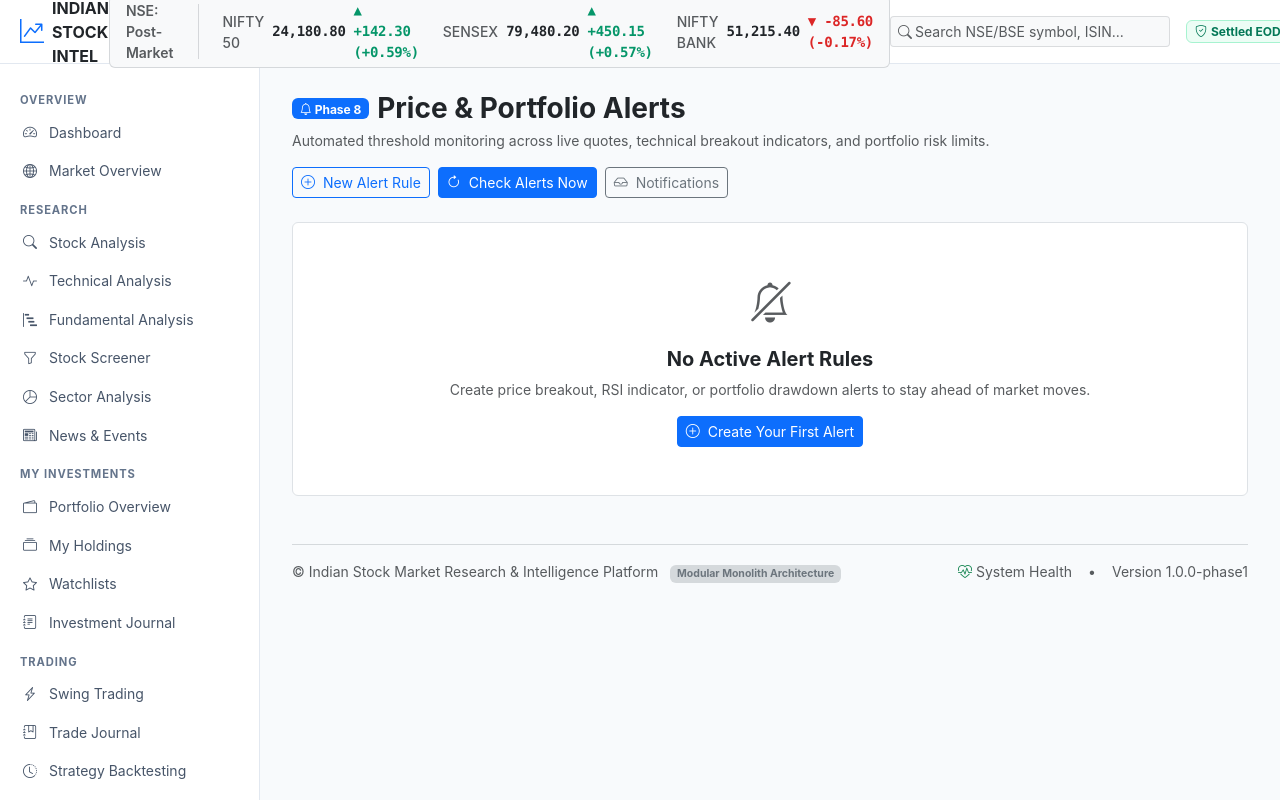
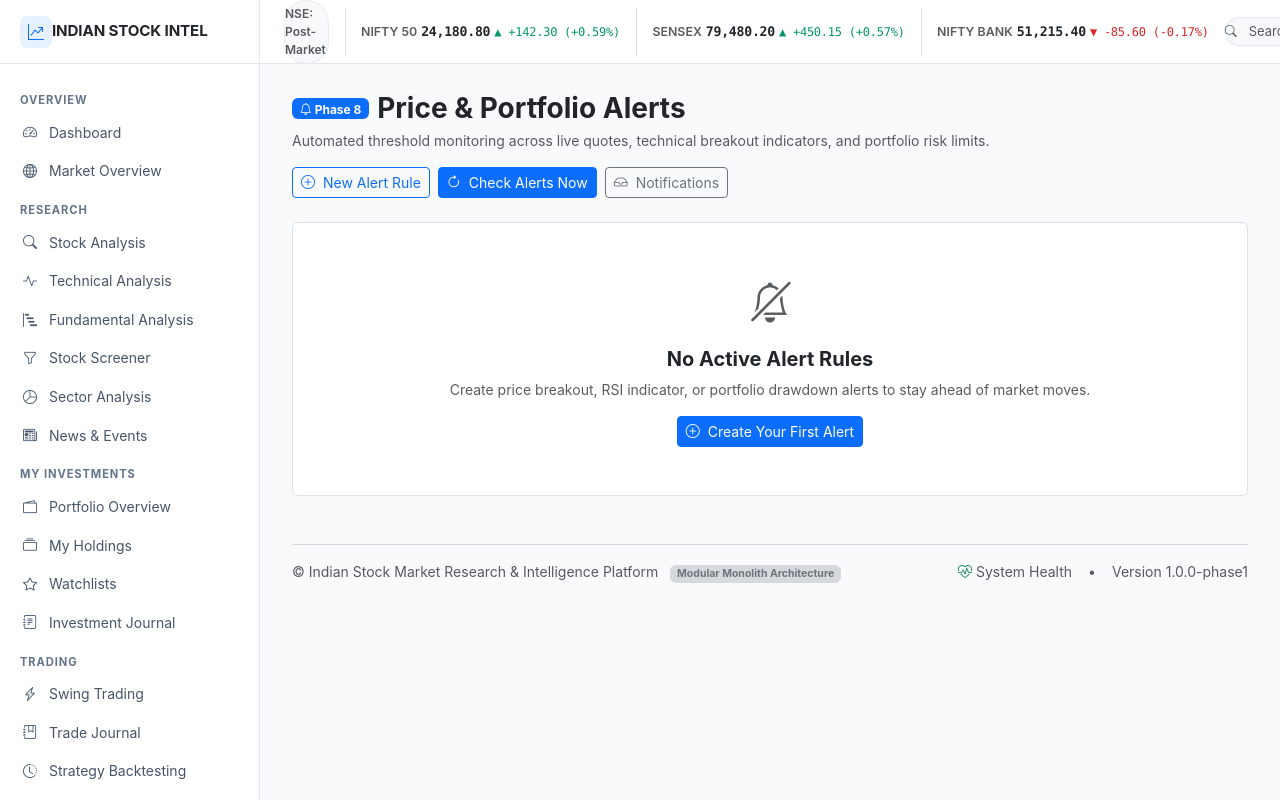
Before and after one commit to Shreesha666/KuberLens, a Django app: page /alerts/ in a window 1280 px wide. Run offline with Django 5.2, Linux system fonts and the light colour scheme; the visitor is signed in with stand-in values (Sample User, id 1); data that the repository does not hold is empty; parts of the project's set-up code (start-up, migrations or seed data) failed here and were passed over; some libraries are stand-ins or nearby versions.

Commit message:
fix(ui): polish top navbar layout, branding alignment, and inline ticker styling

```diff
--- a/static/css/theme.css
+++ b/static/css/theme.css
@@ -59,7 +59,40 @@ body {
     z-index: 1030;
     display: flex;
     align-items: center;
+    padding: 0;
+}
+
+.header-brand-box {
+    width: var(--sidebar-width);
+    height: 100%;
     padding: 0 1.25rem;
+    border-right: 1px solid var(--border-color);
+    flex-shrink: 0;
+    display: flex;
+    align-items: center;
+    background-color: var(--bg-surface);
+}
+
+.header-main-bar {
+    flex-grow: 1;
+    height: 100%;
+    padding: 0 1.5rem;
+    display: flex;
+    align-items: center;
+    justify-content: space-between;
+    gap: 1rem;
+    min-width: 0;
+}
+
+@media (max-width: 991.98px) {
+    .header-brand-box {
+        width: auto;
+        border-right: none;
+        padding: 0 1rem;
+    }
+    .header-main-bar {
+        padding: 0 1rem;
+    }
 }
 
 /* Sidebar */
--- a/templates/base/_header.html
+++ b/templates/base/_header.html
@@ -1,62 +1,73 @@
 {% load static %}
-<header id="top-header" class="d-flex align-items-center justify-content-between">
-    <!-- Left: Brand Logo & Mobile Toggle -->
-    <div class="d-flex align-items-center gap-3">
-        <button id="mobile-sidebar-toggle" class="btn btn-outline-secondary btn-sm d-lg-none" type="button" aria-label="Toggle Navigation">
+<header id="top-header">
+    <!-- Left: Brand Logo Container (matches 260px sidebar width exactly on desktop) -->
+    <div class="header-brand-box">
+        <button id="mobile-sidebar-toggle" class="btn btn-outline-secondary btn-sm d-lg-none me-2" type="button" aria-label="Toggle Navigation">
             <i class="bi bi-list fs-5"></i>
         </button>
-        <a href="{% url 'dashboard:index' %}" class="text-decoration-none d-flex align-items-center gap-2 text-body"
+        <a href="{% url 'dashboard:index' %}" class="text-decoration-none d-flex align-items-center gap-2.5 text-body text-nowrap"
            hx-get="{% url 'dashboard:index' %}" hx-target="#main-content" hx-push-url="true">
-            <span class="fs-4 text-primary"><i class="bi bi-graph-up-arrow"></i></span>
-            <span class="fw-bold tracking-tight d-none d-sm-inline">INDIAN STOCK INTEL</span>
+            <div class="bg-primary bg-opacity-10 text-primary rounded-3 d-inline-flex align-items-center justify-content-center" style="width: 32px; height: 32px;">
+                <i class="bi bi-graph-up-arrow fs-6"></i>
+            </div>
+            <span class="fw-bold tracking-tight text-nowrap text-body" style="font-size: 0.95rem; letter-spacing: -0.01em;">INDIAN STOCK INTEL</span>
         </a>
     </div>
 
+    <!-- Main Bar: Center Market Ticker + Right Controls -->
+    <div class="header-main-bar">
         <!-- Center: Indices Ticker (Desktop) -->
-    <div class="d-none d-xl-flex align-items-center gap-4 bg-body-tertiary px-3 py-1 rounded border border-secondary border-opacity-25">
-        <div class="d-flex align-items-center gap-2">
-            <span class="badge {% if market_status.is_open %}bg-success{% else %}bg-secondary{% endif %} rounded-circle p-1" style="width: 8px; height: 8px;"></span>
-            <span class="small text-muted fw-semibold">{{ market_status.exchange }}: {{ market_status.session_name }}</span>
+        <div class="d-none d-xl-flex align-items-center gap-3">
+            <!-- Market Status Pill -->
+            <div class="d-inline-flex align-items-center gap-1.5 px-2.5 py-1 rounded-pill bg-body-tertiary border border-secondary border-opacity-10" style="font-size: 0.75rem;">
+                <span class="badge {% if market_status.is_open %}bg-success{% else %}bg-secondary{% endif %} rounded-circle p-1" style="width: 7px; height: 7px;"></span>
+                <span class="text-muted fw-semibold">{{ market_status.exchange }}: {{ market_status.session_name }}</span>
             </div>
-        <div class="vr my-1 text-secondary"></div>
+
+            <div class="vr my-2 text-secondary opacity-25"></div>
+
             {% for item in market_ticker %}
-        <div class="d-flex align-items-center gap-2 small">
-            <span class="text-muted fw-medium">{{ item.symbol }}</span>
-            <span class="fw-bold num-mono text-body">{{ item.price }}</span>
-            <span class="num-mono {% if item.is_positive %}text-gain{% else %}text-loss{% endif %}">
+            <div class="d-flex align-items-baseline gap-1.5 small text-nowrap">
+                <span class="text-muted fw-semibold" style="font-size: 0.775rem;">{{ item.symbol }}</span>
+                <span class="fw-bold num-mono text-body mx-1" style="font-size: 0.825rem;">{{ item.price }}</span>
+                <span class="num-mono fw-medium {% if item.is_positive %}text-gain{% else %}text-loss{% endif %}" style="font-size: 0.75rem;">
                     {% if item.is_positive %}&#9650;{% else %}&#9660;{% endif %} {{ item.change }} ({{ item.change_percent }})
                 </span>
             </div>
+            {% if not forloop.last %}<div class="vr my-2 text-secondary opacity-25"></div>{% endif %}
             {% endfor %}
         </div>
 
-    <!-- Right: Search, Data Freshness, Alerts, User Profile -->
-    <div class="d-flex align-items-center gap-3">
+        <!-- Right Controls: Global Search, Data Freshness, Notifications, User Menu -->
+        <div class="d-flex align-items-center gap-2.5 ms-auto">
             <!-- Global Search with HTMX Autocomplete Dropdown -->
-        <div class="d-none d-md-block position-relative" style="width: 280px;" id="global-search-container">
-            <input type="search" class="form-control form-control-sm bg-body-tertiary text-body border-secondary border-opacity-25 ps-4"
+            <div class="d-none d-md-block position-relative" style="width: 250px;" id="global-search-container">
+                <input type="search" class="form-control form-control-sm bg-body-tertiary text-body border-0 rounded-pill ps-4 py-1.5"
                        name="q" placeholder="Search NSE/BSE symbol, ISIN..." aria-label="Global Search"
                        hx-get="{% url 'stocks:stock_search' %}"
                        hx-trigger="keyup changed delay:250ms, search"
                        hx-target="#search-results"
-                   autocomplete="off">
-            <i class="bi bi-search position-absolute top-50 start-0 translate-middle-y ms-2 text-muted small"></i>
-            <div id="search-results" class="position-absolute w-100 mt-1 shadow rounded z-3" style="top: 100%; left: 0;"></div>
+                       autocomplete="off"
+                       style="box-shadow: inset 0 0 0 1px var(--border-color); font-size: 0.8125rem;">
+                <i class="bi bi-search position-absolute top-50 start-0 translate-middle-y ms-2.5 text-muted" style="font-size: 0.75rem;"></i>
+                <div id="search-results" class="position-absolute w-100 mt-1 shadow-sm rounded-3 z-3" style="top: 100%; left: 0;"></div>
             </div>
 
             <!-- Data Freshness Indicator -->
-        <span class="badge {{ data_freshness.css_class }} d-none d-md-inline-flex align-items-center gap-1 py-1 px-2">
+            <span class="badge {{ data_freshness.css_class }} d-none d-lg-inline-flex align-items-center gap-1.5 py-1 px-2.5 rounded-pill" style="font-weight: 500; font-size: 0.75rem;">
                 <i class="bi bi-shield-check"></i>
                 <span>{{ data_freshness.label }}</span>
             </span>
 
             <!-- Notifications Trigger -->
-        <a class="btn btn-outline-secondary btn-sm position-relative rounded-circle p-2" aria-label="Notifications"
+            <a class="btn btn-sm btn-light border-0 position-relative rounded-circle d-inline-flex align-items-center justify-content-center text-muted"
+               style="width: 34px; height: 34px; box-shadow: inset 0 0 0 1px var(--border-color);"
+               aria-label="Notifications"
                href="{% url 'notifications:list' %}"
                hx-get="{% url 'notifications:list' %}" hx-target="#main-content" hx-push-url="true">
                 <i class="bi bi-bell"></i>
                 {% if unread_notifications_count > 0 %}
-            <span class="position-absolute top-0 start-100 translate-middle badge rounded-pill bg-danger">
+                <span class="position-absolute top-0 start-100 translate-middle badge rounded-pill bg-danger border border-white" style="font-size: 0.65rem; padding: 0.2em 0.45em;">
                     {{ unread_notifications_count }}
                 </span>
                 {% endif %}
@@ -64,29 +75,40 @@
 
             <!-- User Profile Menu -->
             <div class="dropdown">
-            <button class="btn btn-outline-secondary btn-sm dropdown-toggle d-flex align-items-center gap-2" type="button" data-bs-toggle="dropdown" aria-expanded="false">
-                <i class="bi bi-person-circle"></i>
-                <span class="d-none d-sm-inline">{% if user.is_authenticated %}{{ user.username }}{% else %}Guest{% endif %}</span>
+                <button class="btn btn-sm btn-light border-0 rounded-pill d-flex align-items-center gap-2 py-1 px-2.5 text-body"
+                        type="button" data-bs-toggle="dropdown" aria-expanded="false"
+                        style="box-shadow: inset 0 0 0 1px var(--border-color);">
+                    <div class="rounded-circle bg-primary text-white d-inline-flex align-items-center justify-content-center fw-bold"
+                         style="width: 22px; height: 22px; font-size: 0.675rem;">
+                        {% if user.is_authenticated %}{{ user.username|slice:":1"|upper }}{% else %}G{% endif %}
+                    </div>
+                    <span class="d-none d-sm-inline fw-semibold small text-truncate" style="max-width: 90px; font-size: 0.8125rem;">
+                        {% if user.is_authenticated %}{{ user.username }}{% else %}Guest{% endif %}
+                    </span>
+                    <i class="bi bi-chevron-down text-muted" style="font-size: 0.65rem;"></i>
                 </button>
-            <ul class="dropdown-menu dropdown-menu-end shadow border-secondary border-opacity-25">
+                <ul class="dropdown-menu dropdown-menu-end shadow-sm border border-secondary border-opacity-10 rounded-3 mt-1 py-1" style="min-width: 200px;">
                     {% if user.is_authenticated %}
-                <li><h6 class="dropdown-header">Signed in as <strong>{{ user.username }}</strong></h6></li>
-                <li><hr class="dropdown-divider"></li>
+                    <li class="px-3 py-1.5">
+                        <div class="small text-muted" style="font-size: 0.7rem; text-transform: uppercase; letter-spacing: 0.04em;">Signed in as</div>
+                        <div class="fw-bold text-truncate text-body" style="font-size: 0.85rem;">{{ user.username }}</div>
+                    </li>
+                    <li><hr class="dropdown-divider my-1"></li>
                     <li>
-                    <a class="dropdown-item d-flex align-items-center gap-2" href="{% url 'accounts:profile' %}"
+                        <a class="dropdown-item d-flex align-items-center gap-2 py-1.5 px-3 small" href="{% url 'accounts:profile' %}"
                            hx-get="{% url 'accounts:profile' %}" hx-target="#main-content" hx-push-url="true">
-                        <i class="bi bi-person-gear"></i> Preferences & Profile
+                            <i class="bi bi-person-gear text-muted"></i> Preferences & Profile
                         </a>
                     </li>
-                <li><hr class="dropdown-divider"></li>
+                    <li><hr class="dropdown-divider my-1"></li>
                     <li>
-                    <a class="dropdown-item d-flex align-items-center gap-2 text-danger" href="{% url 'accounts:logout' %}">
+                        <a class="dropdown-item d-flex align-items-center gap-2 py-1.5 px-3 small text-danger" href="{% url 'accounts:logout' %}">
                             <i class="bi bi-box-arrow-right"></i> Sign Out
                         </a>
                     </li>
                     {% else %}
                     <li>
-                    <a class="dropdown-item d-flex align-items-center gap-2 text-primary" href="{% url 'accounts:login' %}">
+                        <a class="dropdown-item d-flex align-items-center gap-2 py-1.5 px-3 small text-primary" href="{% url 'accounts:login' %}">
                             <i class="bi bi-box-arrow-in-right"></i> Sign In
                         </a>
                     </li>
@@ -94,4 +116,5 @@
                 </ul>
             </div>
         </div>
+    </div>
 </header>
```
Lines whose indentation alone changed are shown as unchanged.
